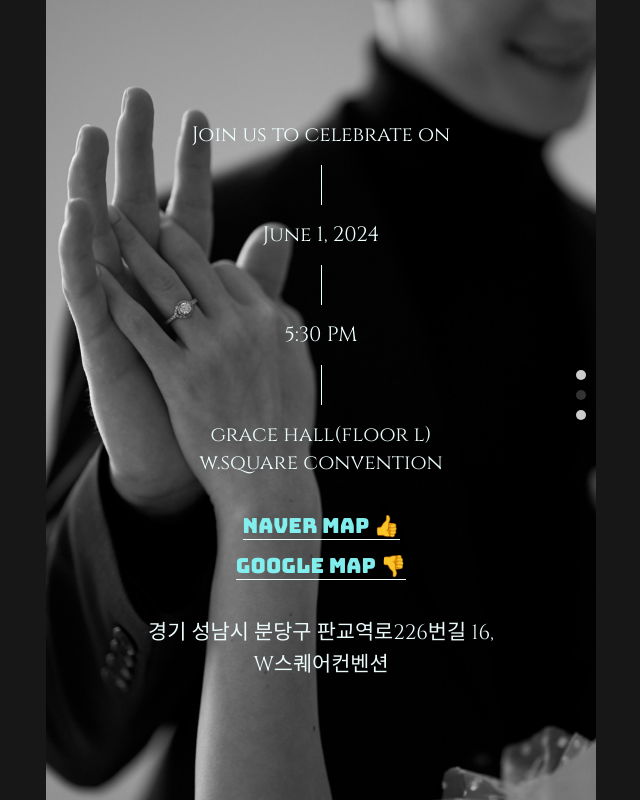
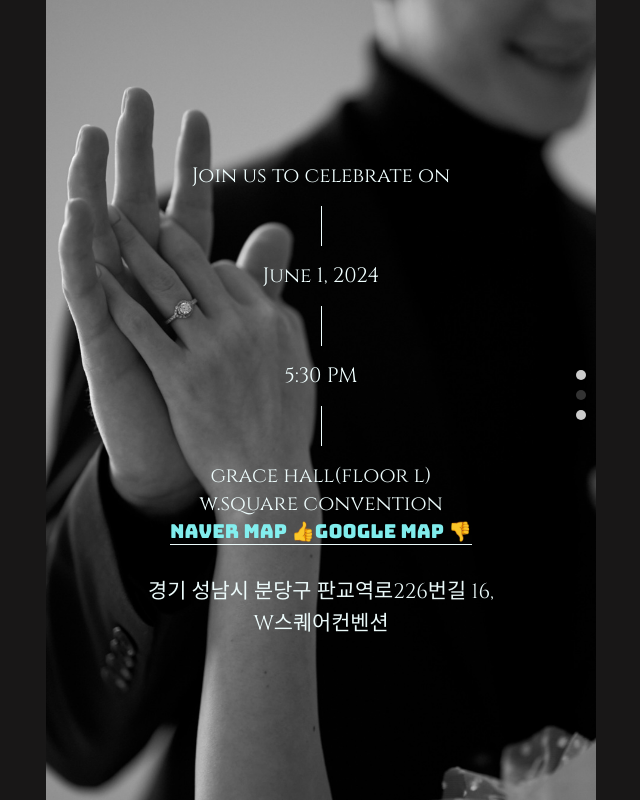
Before and after one commit to YuriChoi5/wedding-invitation-eng, a React (Create React App) app: page / in a window 1280 px wide. Both pictures are taken after a click on the element 900 px from the left and 395 px from the top of the page. Shown: the whole page, without its empty margins (319-959 px from the left). Built offline with nearby package versions, Linux system fonts and the light colour scheme; a web font is replaced by a local one.

Commit message:
fixed details page links

```diff
--- a/src/page/Details.css
+++ b/src/page/Details.css
@@ -43,15 +43,15 @@
 }
 
 div.visible.address {
-  display: flex;
-  flex-direction: column;
-  align-items: center;
-  justify-content: center;
   text-align: center;
   font-family: "Cinzel", serif;
   color: azure;
   font-size: 1.3rem;
   padding: 0 2rem;
+
+  a {
+    font-size: 1.2rem; /* Change this value to your desired font size */
+  }
 
 }
 
--- a/src/page/Details.jsx
+++ b/src/page/Details.jsx
@@ -37,7 +37,7 @@ const Details = () => {
         <div className="visible">grace hall(floor l)</div>
 
         <div className="visible">w.square convention</div>
-        <br></br>
+        {/* <br></br> */}
         <a href="https://map.naver.com/p/entry/place/36301790?c=15.00,0,0,0,dh" target="_blank" rel="noreferrer">
           naver map &#128077;
         </a>
@@ -49,7 +49,7 @@ const Details = () => {
           google map &#128078;
         </a>
 
-        <br></br>
+        <br/><br/>
         <div className="visible">
           경기 성남시 분당구 판교역로226번길 16,
           <br></br>W스퀘어컨벤션
```
